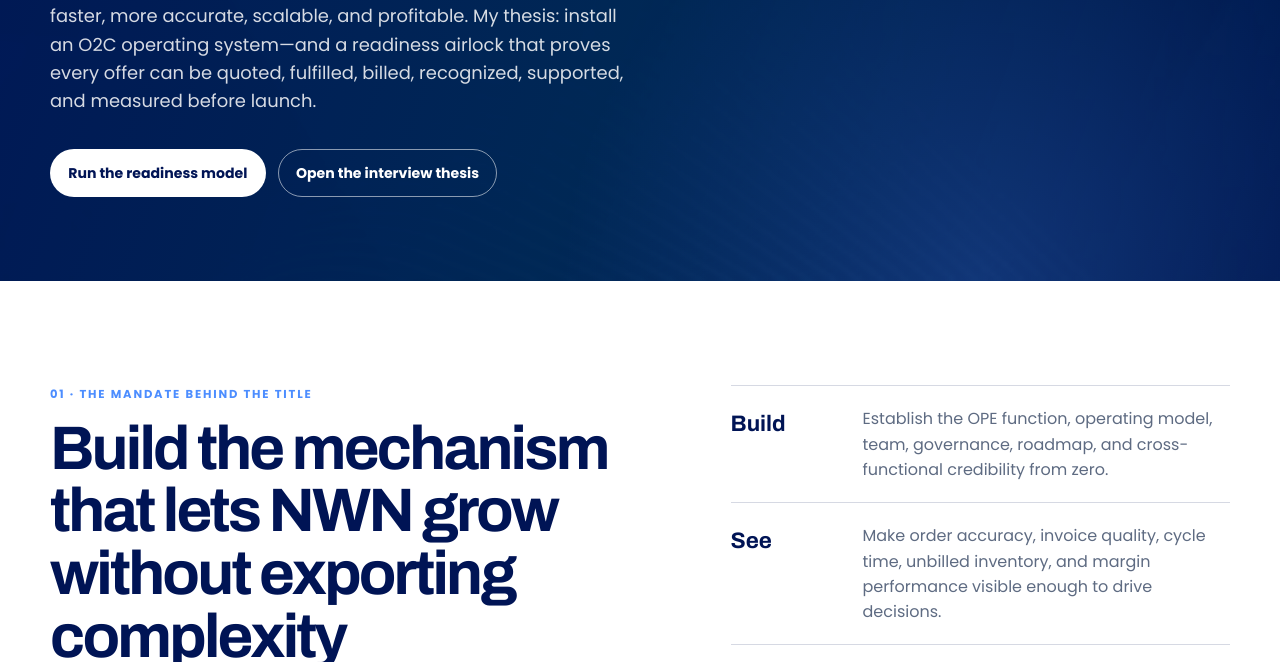
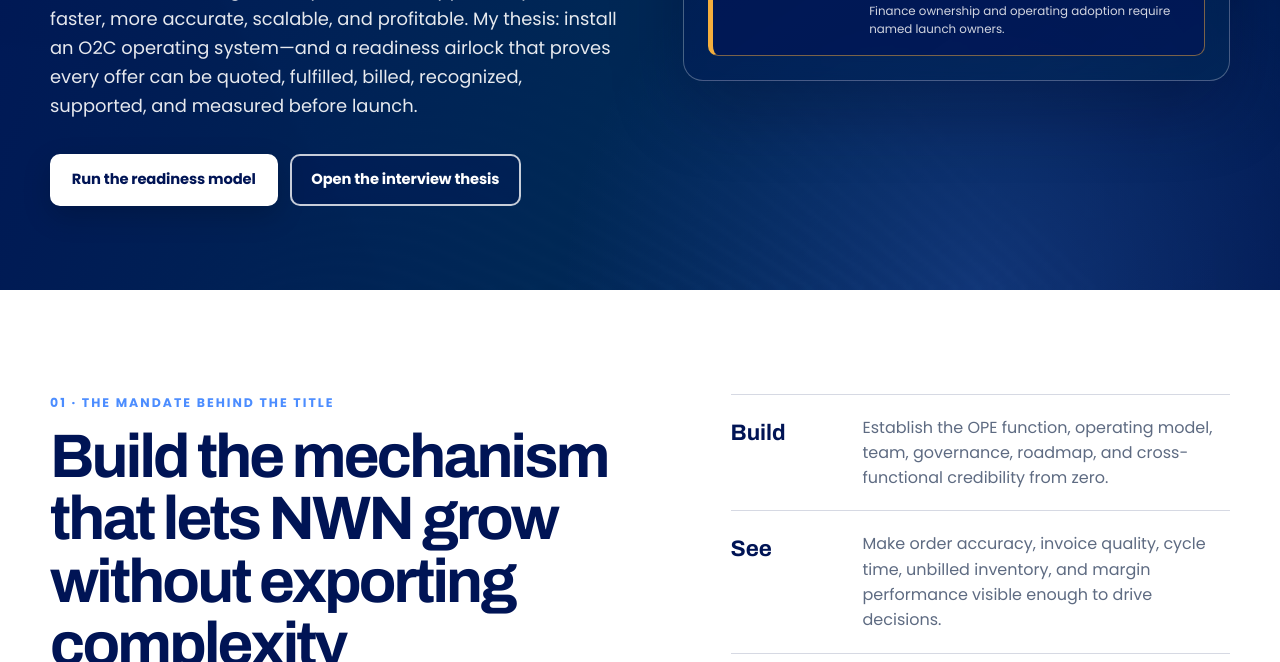
Before and after one commit to russelldudek/nwn, a website: page index.html in a window 1280 px wide. Shown: the part 637-1299 px from the top of the page. Drawn offline with Linux system fonts and the light colour scheme; files whose address does not match are found by name.

Commit message:
style: load readability repair overrides last

```diff
--- a/styles.css
+++ b/styles.css
@@ -5,3 +5,4 @@
 @import url("styles/part-04.css");
 @import url("styles/part-05.css");
 @import url("styles/part-06.css");
+@import url("styles/readability-repair.css");
```
